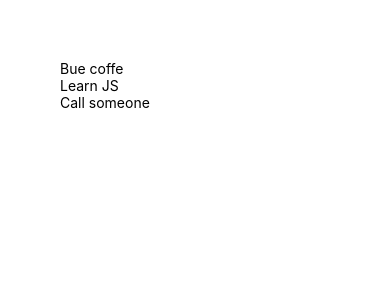
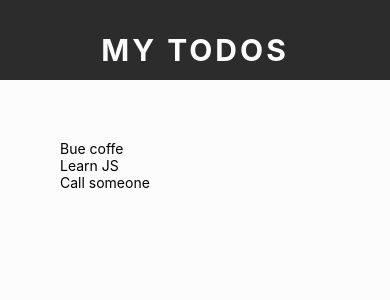
Before and after one commit to 233blr/NativeTodo, a React Native app: screen / in a window 390 px wide. Shown: the top 300 px of the page. Built offline with nearby package versions, Linux system fonts and the light colour scheme.

Commit message:
Added Header component

```diff
--- a/App.js
+++ b/App.js
@@ -1,6 +1,7 @@
 import React, { useState } from 'react';
 import { StatusBar } from 'expo-status-bar';
 import { StyleSheet, Text, View, FlatList } from 'react-native';
+import Header from './components/Header';
 
 export default function App() {
   const [todos, setTodo] = useState([
@@ -13,20 +14,22 @@ export default function App() {
 
   return (
     <View style={styles.container}>
+      <StatusBar style='light' />
       <View>
-        {/* Header */}
+        <Header />
         <View style={styles.content}>
           {/* To form */}
           <View style={styles.list}>
             {/*  */}
             <FlatList
               data={todos}
-              renderItem={({ item }) => (<Text>{item.text}</Text>)}
+              renderItem={({ item }) => (
+                <Text>{item.text}</Text>
+              )}
             />
           </View>
         </View>
       </View>
-      <StatusBar style="auto" />
     </View>
   );
 }
@@ -34,7 +37,7 @@ export default function App() {
 const styles = StyleSheet.create({
   container: {
     flex: 1,
-    backgroundColor: '#fff',
+    backgroundColor: '#FCFCFC',
   },
   content: {
     padding: 40,
--- /dev/null
+++ b/components/Header.js
@@ -0,0 +1,31 @@
+import React from 'react';
+import { StatusBar } from 'expo-status-bar';
+import { StyleSheet, Text, View, FlatList } from 'react-native';
+
+export default function Header() {
+  return (
+    <View style={styles.header}>
+      <Text style={styles.title}>
+        My todos
+      </Text>
+    </View>
+  )
+}
+
+const styles = StyleSheet.create({
+  header: {
+    paddingTop: 20,
+    height: 80,
+    backgroundColor: '#2C2C2C',
+    display: 'flex',
+    justifyContent: 'center',
+    alignItems: 'center',
+  },
+  title: {
+    color: '#FCFCFC',
+    fontSize: 30,
+    fontWeight: 'bold',
+    letterSpacing: 3,
+    textTransform: 'uppercase',
+  },
+});
```
